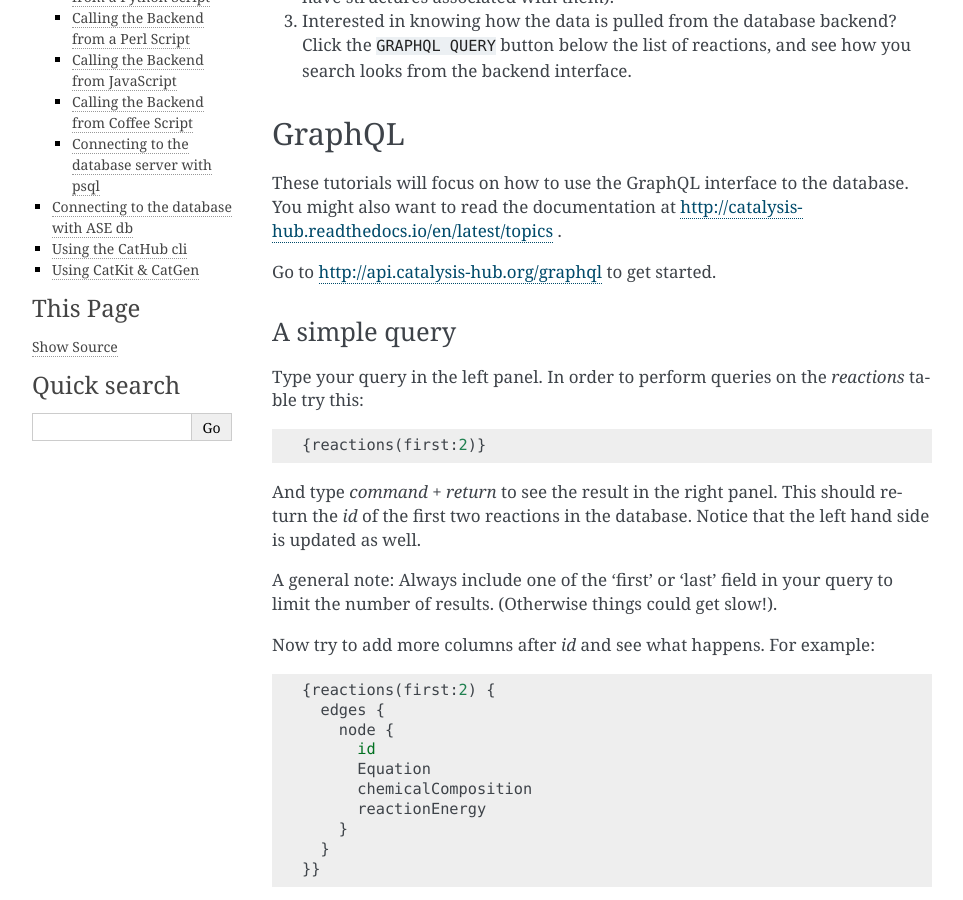
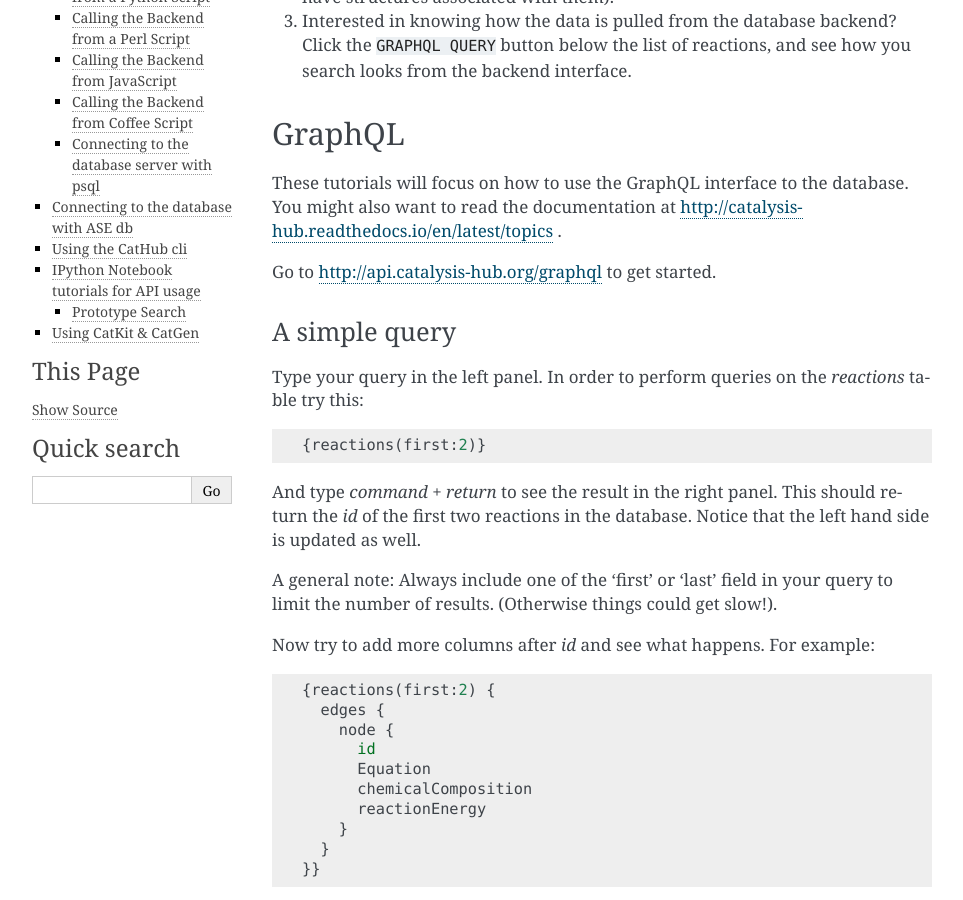
Before and after one commit to SUNCAT-Center/CatalysisHubBackend, a Sphinx documentation site: the page built from docs/source/tutorials/index.rst, in a window 1280 px wide and 900 px high, scrolled down 423 px. Shown: the whole window, without its empty margins (148-1111 px from the left). Built offline with Sphinx 7.4.7, drawn with Linux system fonts in a browser that asks for light colours; pages that are not in the unit, such as notebooks, are missing from menus; some of the changed text lies outside the part shown.

Commit message:
Added reference to Jupyter Notebook

```diff
--- a/docs/source/tutorials/index.rst
+++ b/docs/source/tutorials/index.rst
@@ -341,6 +341,15 @@ This CLI will be used for collecting data from remote sources.
    :maxdepth: 1
    cathubcli.md
 
+
+IPython Notebook tutorials for API usage
+----------------------------------------
+
+`Prototype Search <http://nbviewer.jupyter.org/gist/mhoffman/2f680eb90a5531fe6e3e588f2c835775>`_
+...............................................................................................
+
+
+
 Using CatKit & CatGen
 ---------------------
 
```
